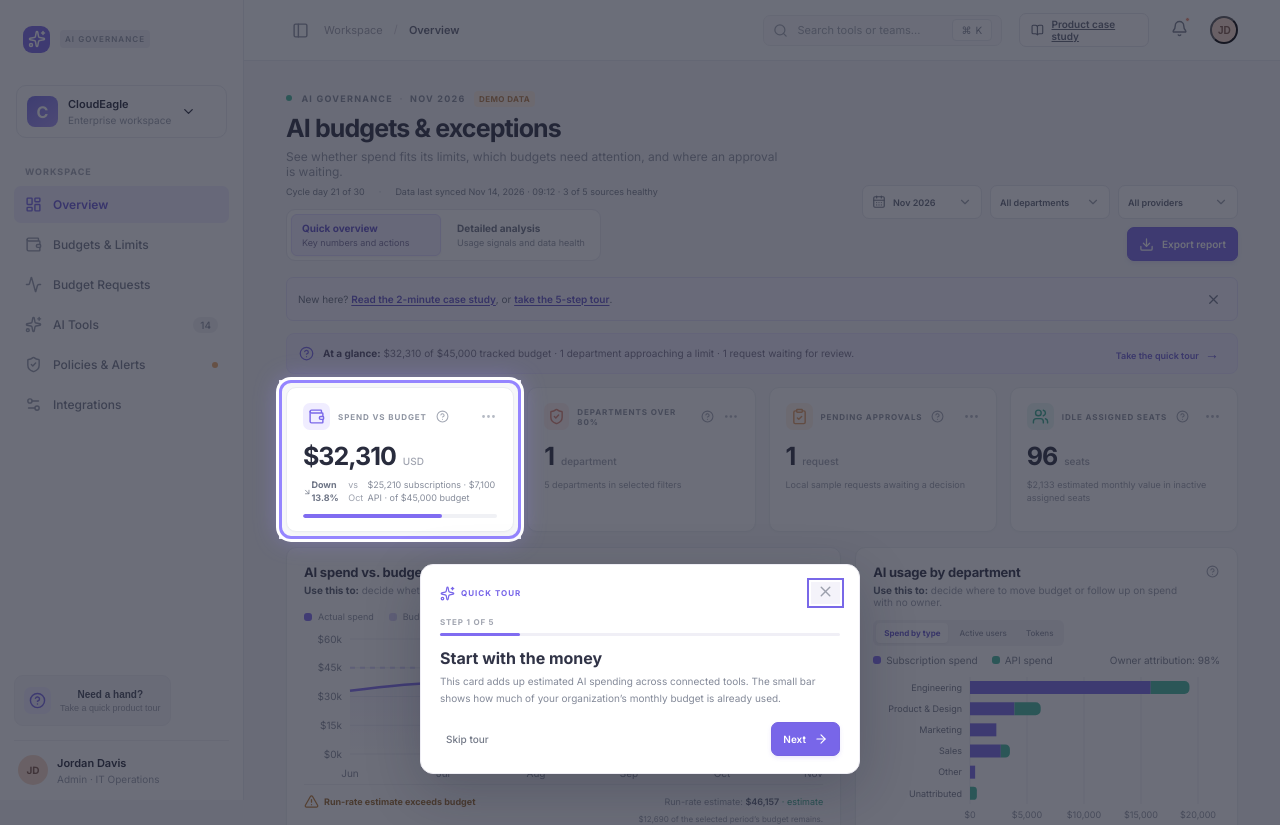
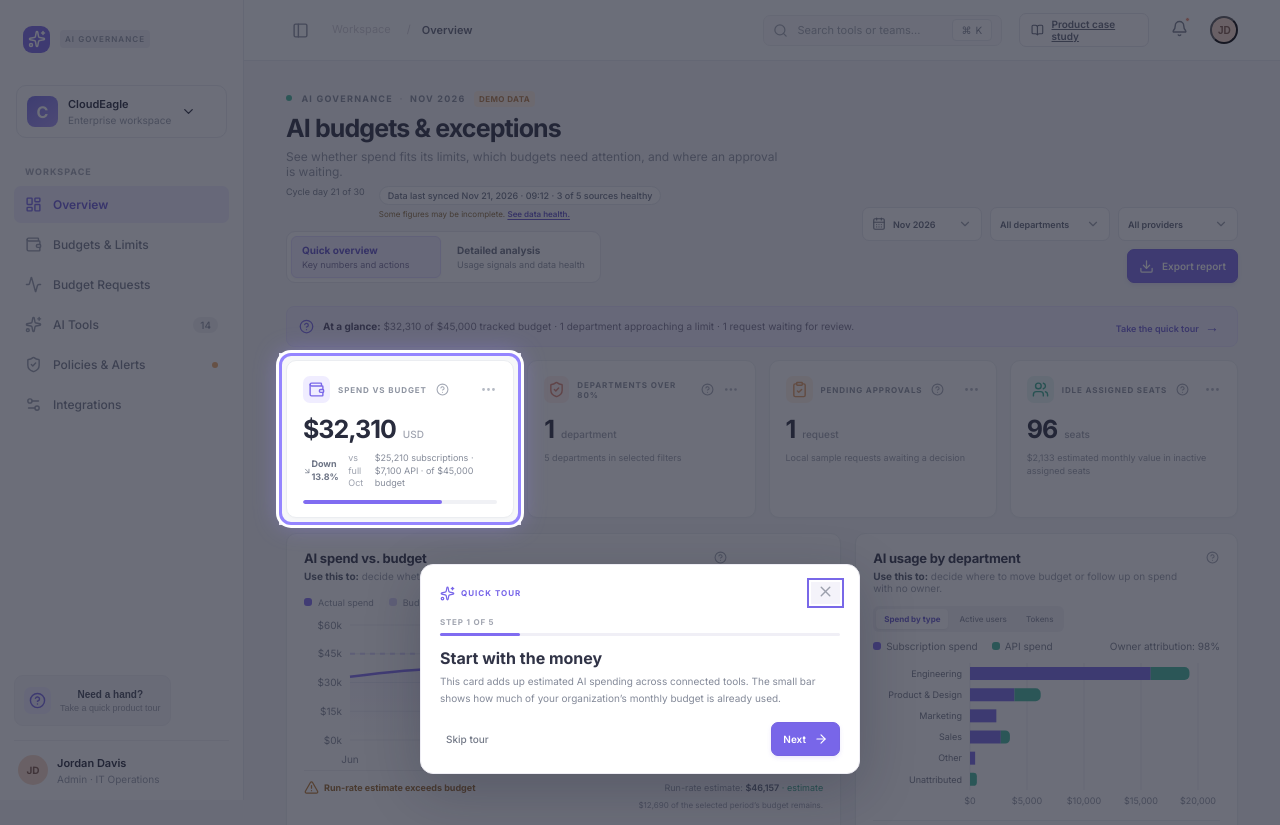
Before and after one commit to radzhiv25/ai-monitoring, a React (Vite) app: page / in a window 1280 px wide. Shown: the top 825 px of the page. Built offline with nearby package versions, Linux system fonts and the light colour scheme.

Commit message:
fix: align dashboard sample health and guidance

```diff
--- a/src/App.jsx
+++ b/src/App.jsx
@@ -75,6 +75,7 @@ export default function App() {
   const [licenseReviewIds, setLicenseReviewIds] = useState([]);
   const [notice, setNotice] = useState(null);
   const [tourOpen, setTourOpen] = useState(false);
+  const [tourResolved, setTourResolved] = useState(() => isCaseStudyLocation() || localStorage.getItem("cloudeagle-ai-governance-tour-seen") === "1");
   const [welcomeVisible, setWelcomeVisible] = useState(() => localStorage.getItem("cloudeagle-case-study-strip-dismissed") !== "1");
   const [tourStep, setTourStep] = useState(0);
   const [followedAlerts, setFollowedAlerts] = useState([]);
@@ -272,6 +273,7 @@ export default function App() {
   );
   const onCloseTour = useCallback(() => {
     setTourOpen(false);
+    setTourResolved(true);
     localStorage.setItem("cloudeagle-ai-governance-tour-seen", "1");
   }, []);
   const closeBudgetRequest = useCallback(() => setRequestTarget(null), []);
@@ -318,7 +320,12 @@ export default function App() {
   };
   const goToDetailedSection = (id) => {
     setDisplayMode("analysis");
-    window.setTimeout(() => document.getElementById(id)?.scrollIntoView({ behavior: "smooth", block: "start" }), 40);
+    const scrollWhenReady = (attempt = 0) => {
+      const target = document.getElementById(id);
+      if (target) target.scrollIntoView({ behavior: "smooth", block: "start" });
+      else if (attempt < 10) window.setTimeout(() => scrollWhenReady(attempt + 1), 50);
+    };
+    window.setTimeout(() => scrollWhenReady(), 40);
   };
   const navigate = (section) => {
     setActive(section);
@@ -471,12 +478,12 @@ export default function App() {
                 </div>
                 <h1>AI budgets &amp; exceptions</h1>
                 <p>See whether spend fits its limits, which budgets need attention, and where an approval is waiting.</p>
-                <p className="dashboard-freshness"><span>Cycle day {elapsedCycleDay} of {cycleDays}</span><span>Data last synced {latestSync} · {healthySources} of {integrations.length} sources healthy</span></p>
+                <div className="dashboard-freshness"><span>Cycle day {elapsedCycleDay} of {cycleDays}</span><span className="data-health-group"><button type="button" className="data-health-chip" onClick={() => goToDetailedSection("integration-health")}>Data last synced {latestSync} · {healthySources} of {integrations.length} sources healthy</button>{healthySources < integrations.length && <span className="data-health-secondary">Some figures may be incomplete. <button type="button" onClick={() => goToDetailedSection("integration-health")}>See data health.</button></span>}</span></div>
                 <ViewModeSwitch value={displayMode} onChange={setDisplayMode} />
               </div>
               <DashboardFilters selectedMonth={selectedMonth} setSelectedMonth={setSelectedMonth} range={range} setRange={setRange} granularity={granularity} setGranularity={setGranularity} department={department} setDepartment={setDepartment} provider={provider} setProvider={setProvider} onExport={exportCsv} detailed={displayMode === "analysis"} />
             </section>
-            {welcomeVisible && <aside className="welcome-strip" aria-label="Getting started"><span>New here? <a href="/#case-study">Read the 2-minute case study</a>, or <button type="button" onClick={startTour}>take the 5-step tour</button>.</span><button type="button" className="welcome-dismiss" aria-label="Dismiss getting started message" onClick={() => { localStorage.setItem("cloudeagle-case-study-strip-dismissed", "1"); setWelcomeVisible(false); }}><X size={15}/></button></aside>}
+            {welcomeVisible && tourResolved && !tourOpen && <aside className="welcome-strip" aria-label="Getting started"><span>New here? <a href="/#case-study">Read the 2-minute case study</a>, or <button type="button" onClick={startTour}>take the 5-step tour</button>.</span><button type="button" className="welcome-dismiss" aria-label="Dismiss getting started message" onClick={() => { localStorage.setItem("cloudeagle-case-study-strip-dismissed", "1"); setWelcomeVisible(false); }}><X size={15}/></button></aside>}
             <div className="plain-banner">
               <CircleHelp size={15} />
               <span>
@@ -497,7 +504,7 @@ export default function App() {
                     summary.spend,
                     monthIndex > 0 ? previousSummary.spend : null,
                   )}
-                  trendText={`vs ${previousMonth.month}`}
+                  trendText={`vs full ${previousMonth.month}`}
                   foot={<>{formatMoney(summary.subscriptionSpend)} subscriptions · {formatMoney(summary.apiSpend)} API · of {formatMoney(summary.budget)} budget</>}
                   progress={
                     summary.budget
--- a/src/components/documentation/BehindDashboard.jsx
+++ b/src/components/documentation/BehindDashboard.jsx
@@ -134,7 +134,7 @@ export default function BehindDashboard({ onBack }) {
       <Section id="02" icon={Scale} title="API and data source plan">
         <DataTable caption="API and data sources required for the proposal" columns={sourceColumns} rows={sourceRows}/>
         <h3 className="proposal-subhead">Data rules <span>(Proposed)</span></h3>
-        <ul className="proposal-list"><li>If less than 80% of spend can be attributed to an owner, show a coverage banner on the department chart instead of hiding the gap.</li><li>Missing data is shown as &quot;Unavailable&quot;, never as zero.</li><li>Every metric shows its source and last successful sync. Daily sync is enough for the MVP.</li><li>Collect consumption data, not browsing data. Keep usage views aggregated at department level.</li></ul>
+        <ul className="proposal-list"><li>If less than 80% of spend can be attributed to an owner, show a coverage banner on the department chart instead of hiding the gap.</li><li>Missing data is shown as &quot;Unavailable&quot;, never as zero.</li><li>The header shows overall sync status; per-source status and coverage are in Detailed analysis. Daily sync is enough for the MVP.</li><li>Collect consumption data, not browsing data. Keep usage views aggregated at department level.</li></ul>
         <aside className="proposal-question"><b>Verify before building</b><p>Which vendors let an outside tool enforce a limit through their API? If a vendor only reports usage, the product can alert and route approvals but cannot block.</p></aside>
       </Section>
 
--- a/src/components/layout/Header.jsx
+++ b/src/components/layout/Header.jsx
@@ -3,7 +3,7 @@ import { Bell, Search, PanelLeft, Users, ArrowUpRight, BookOpen } from 'lucide-r
 import ProviderLogo from '../shared/ProviderLogo';
 export default function Header({ query, setQuery, searchResults, onSelectTool, onSelectTeam, onHelp, onToggleSidebar, sidebarCollapsed, currentPage, onAlerts }) {
   const hasQuery=query.trim().length>0;
-  return <header className="topbar"><div className="crumb"><button className="top-sidebar-toggle" onClick={onToggleSidebar} aria-label={sidebarCollapsed?'Expand sidebar':'Collapse sidebar'} title={sidebarCollapsed?'Expand sidebar':'Collapse sidebar'}><PanelLeft size={17}/></button>Workspace <span>/</span> <b>{currentPage}</b></div><div className="top-actions"><div className="search-wrap"><label className="search"><Search size={15}/><input aria-label="Search AI tools and teams" value={query} onChange={e=>setQuery(e.target.value)} placeholder="Search tools or teams..."/><kbd aria-label="Command K shortcut"><span>⌘</span><span>K</span></kbd></label>{hasQuery&&<div className="search-results" role="listbox" aria-label="Search results">
+  return <header className="topbar"><div className="crumb"><button className="top-sidebar-toggle" onClick={onToggleSidebar} aria-label={sidebarCollapsed?'Expand sidebar':'Collapse sidebar'} title={sidebarCollapsed?'Expand sidebar':'Collapse sidebar'}><PanelLeft size={17}/></button><span className="crumb-workspace">Workspace</span><span className="crumb-separator">/</span> <b>{currentPage}</b></div><div className="top-actions"><div className="search-wrap"><label className="search"><Search size={15}/><input aria-label="Search AI tools and teams" value={query} onChange={e=>setQuery(e.target.value)} placeholder="Search tools or teams..."/><kbd aria-label="Command K shortcut"><span>⌘</span><span>K</span></kbd></label>{hasQuery&&<div className="search-results" role="listbox" aria-label="Search results">
     {searchResults.tools.length>0&&<><div className="search-group-label">AI TOOLS</div>{searchResults.tools.map(tool=><button role="option" key={tool.id} onClick={()=>onSelectTool(tool)}><ProviderLogo provider={tool.provider} className="search-provider-logo"/><span><b>{tool.name}</b><small>{tool.provider} · {tool.ownerDepartment}</small></span><ArrowUpRight size={13}/></button>)}</>}
     {searchResults.teams.length>0&&<><div className="search-group-label">DEPARTMENTS</div>{searchResults.teams.map(team=><button role="option" key={team.name} onClick={()=>onSelectTeam(team)}><Users size={14}/><span><b>{team.name}</b><small>Department budget and spend</small></span><ArrowUpRight size={13}/></button>)}</>}
     {!searchResults.tools.length&&!searchResults.teams.length&&<div className="search-empty">No tools or departments match “{query}”.</div>}
--- a/src/data/demoData.js
+++ b/src/data/demoData.js
@@ -69,7 +69,7 @@ export const licenseCatalog = [
 ];
 
 export const integrationCatalog = [
-  { id:'int-openai', name:'OpenAI admin + usage', provider:'OpenAI', status:'Healthy', lastSync:'Nov 14, 2026 · 09:12', coverage:['API spend','Requests','Input/output tokens'], coveragePercent:96 },
+  { id:'int-openai', name:'OpenAI admin + usage', provider:'OpenAI', status:'Healthy', lastSync:'Nov 21, 2026 · 09:12', coverage:['API spend','Requests','Input/output tokens'], coveragePercent:96 },
   { id:'int-anthropic', name:'Anthropic Console', provider:'Anthropic', status:'Delayed', lastSync:'Nov 14, 2026 · 01:45', coverage:['API spend','Requests','Input/output tokens'], coveragePercent:82 },
   { id:'int-google', name:'Google Workspace + Gemini', provider:'Google', status:'Healthy', lastSync:'Nov 14, 2026 · 08:58', coverage:['Subscription spend','API usage'], coveragePercent:91 },
   { id:'int-identity', name:'Workforce identity directory', provider:'Identity', status:'Partial data', lastSync:'Nov 13, 2026 · 23:10', coverage:['User and department mapping'], coveragePercent:76 },
--- /dev/null
+++ b/vite.config.js
@@ -0,0 +1,17 @@
+import { defineConfig } from "vite";
+
+export default defineConfig({
+  build: {
+    rolldownOptions: {
+      onwarn(warning, defaultHandler) {
+        // The `use client` directives in lucide-react are framework metadata;
+        // this Vite app bundles only for the browser, where they have no effect.
+        if (
+          warning.code === "MODULE_LEVEL_DIRECTIVE" &&
+          warning.id?.includes("/node_modules/lucide-react/")
+        ) return;
+        defaultHandler(warning);
+      },
+    },
+  },
+});
```
Also changed, not shown: src/styles/responsive-polish.css, 1 other file (tests, documents, lock files or other folders).
